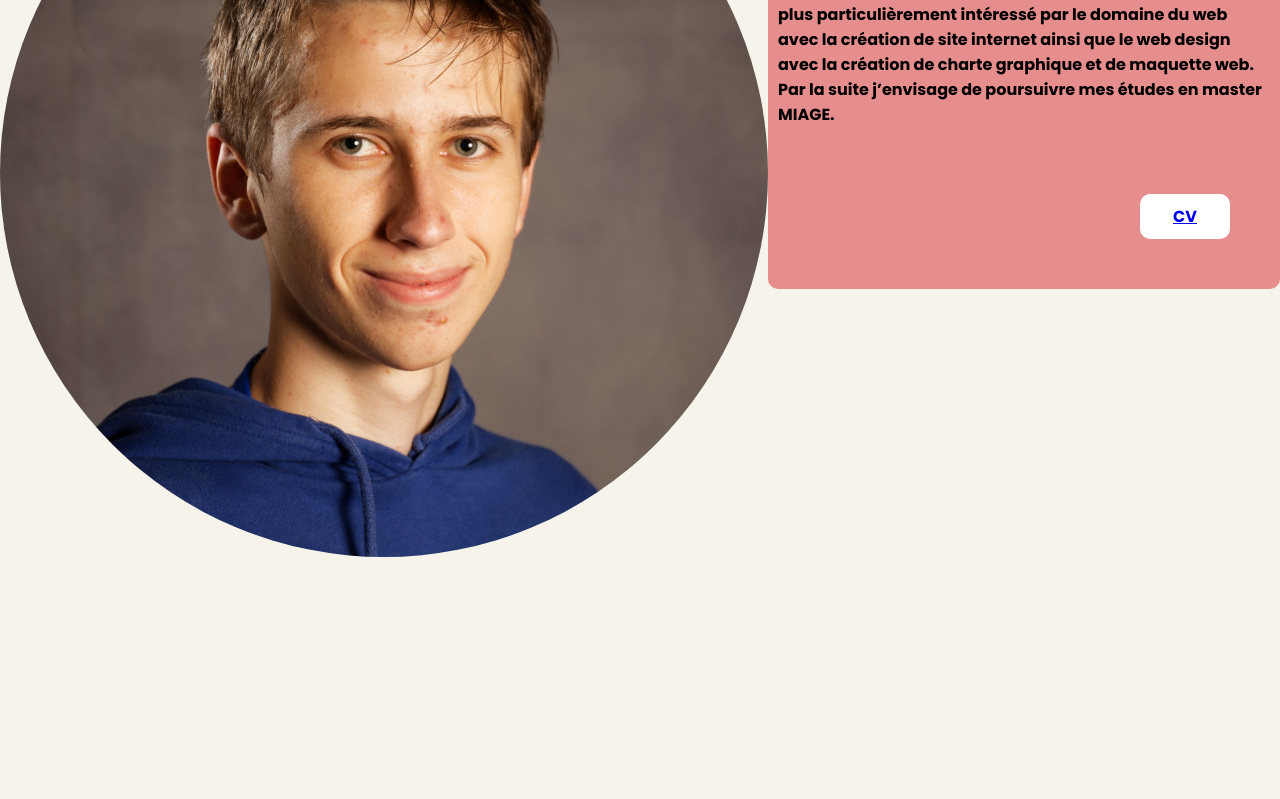
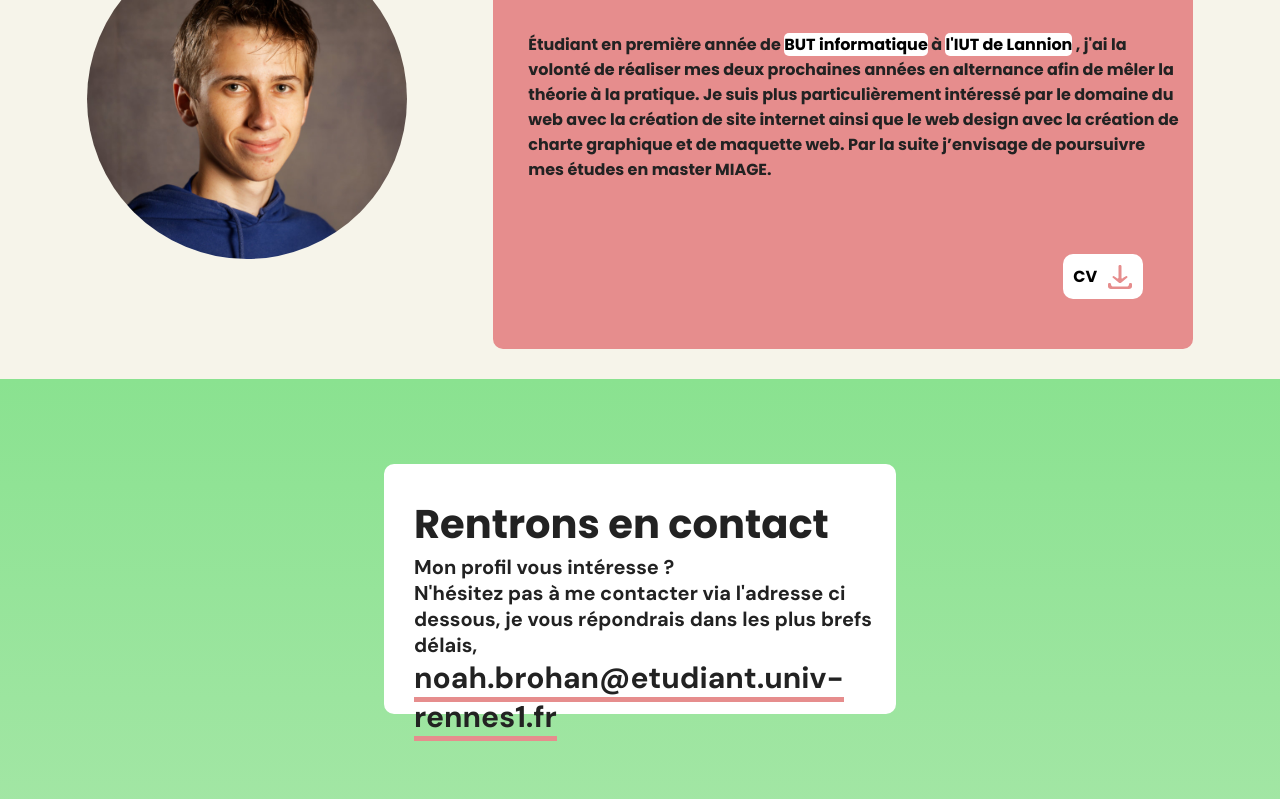
Before and after one commit to Azimuth56/noahdev.fr, a plain HTML site: page index.html in a window 1280 px wide. Shown: the part 1064-1863 px from the top of the page. Before the commit the page ends 1621 px from the top, so only its background shows below. Drawn offline with Linux system fonts and the light colour scheme.

Commit message:
Finition de la partie mon profil + ajout du footer

```diff
--- a/css/style.css
+++ b/css/style.css
@@ -21,6 +21,9 @@ body{
   justify-content: center;
   align-items:flex-start;
 }
+p{
+  color: #222222;
+}
 h1{
   font-family: 'Poppins', sans-serif;
   font-size: 6em;
@@ -33,6 +36,11 @@ h2{
   width: 200px;
   text-align: center;
   text-transform: uppercase;
+  position: relative;
+  left: 50%;
+  transform: translateX(-50%);
+  margin-bottom: 30px;
+  margin-top: 30px;
 }
 #portrait{
   border-radius: 50%;
@@ -42,6 +50,9 @@ h2{
 }
 .wrapper{
   display: flex;
+  justify-content: space-evenly;
+  align-items:center;
+
 }
 .carteRouge{
   background-color: #E68D8D;
@@ -51,12 +62,17 @@ h2{
   font-family: 'Poppins', sans-serif;
   padding: 10px;
   position: relative; /*Il faut que ce soit relative sinon je ne peux pas utiliser position:absolute dans .boutonCV*/
+  padding-left: 35px;
 }
 .carteRouge p:first-child{
   font-size: 50px;
 }
 .carteRouge p:nth-child(2){
   font-size: 35px;
+  margin-top: 10px;
+}
+.carteRouge p:nth-child(3){
+  margin-top: 35px;
 }
 .boutonCV{
   position: absolute;
@@ -68,3 +84,86 @@ h2{
   border-radius: 10px;
   padding: 10px;
 }
+
+.boutonCV{
+  background-image: url('../images/telecharger.svg');
+  background-position: 80% 50%;
+  background-repeat: no-repeat;
+  background-size: 1.5em;
+  width: 5em;
+  text-align: left;
+
+}
+.carteRouge a{
+  background-color: #fff;
+  color: black;
+  text-decoration:none;
+  border-radius: 5px;
+}
+.carteRouge a:hover{
+  color: #8AE290;
+  transition: ease-in-out;
+}
+#portrait{
+  width: 25%;
+  height: 25%;
+}
+
+
+
+/* FOOTER */
+footer{
+  background: linear-gradient(180deg, #8AE290 0%, rgba(138, 226, 144, 0.78) 100%);
+  display: flex;
+  justify-content: center;
+  align-items: center;
+  height: 420px;
+  margin-top: 30px;
+}
+.carteBlanche{
+  background-color: #fff;
+  width: 40%;
+  border-radius: 10px;
+  height: 250px;
+  padding-left: 30px;
+  padding-top: 30px;
+  font-family: 'DM Sans', sans-serif;
+
+
+
+}
+.carteBlanche p:first-child{
+  font-family: 'Poppins', sans-serif;
+  font-size: 40px;
+}
+.carteBlanche p{
+  font-size: 20px;
+}
+.carteBlanche a {
+text-align: center;
+color: #222222;
+font-weight: bold;
+font-size: 30px;
+border-bottom:5px solid #E68D8D;
+text-decoration: none;
+}
+
+.carteBlanche a:link {
+
+}
+
+.carteBlanche a:visited {
+
+}
+
+.carteBlanche a:focus {
+
+}
+
+.carteBlanche a:hover {
+
+}
+
+.carteBlanchea:active {
+
+}
--- a/index.html
+++ b/index.html
@@ -28,9 +28,14 @@
     <link rel="stylesheet" href="css/head.css">
 
     <!-- GOOGLE FONT -->
+    <!-- Police des titres-->
     <link rel="preconnect" href="https://fonts.googleapis.com">
     <link rel="preconnect" href="https://fonts.gstatic.com" crossorigin>
     <link href="https://fonts.googleapis.com/css2?family=Poppins:wght@700&display=swap" rel="stylesheet">
+    <!-- Police des paragraphes-->
+    <link rel="preconnect" href="https://fonts.googleapis.com">
+    <link rel="preconnect" href="https://fonts.gstatic.com" crossorigin>
+    <link href="https://fonts.googleapis.com/css2?family=DM+Sans:wght@700&family=Poppins:wght@700&display=swap" rel="stylesheet">
 </head>
 <body>
     <!-- Première de couverture-->
@@ -46,15 +51,24 @@
             <div class="carteRouge">
                 <p>Noah Brohan</p>
                 <p>Etudiant en informatique</p>
-                <p>Étudiant en première année de BUT informatique,
+                <p>Étudiant en première année de <a href="https://iut-lannion.univ-rennes1.fr/informatique" target="_blank">BUT informatique</a> à <a href="https://iut-lannion.univ-rennes1.fr" target="_blank">l'IUT de Lannion</a>  ,
                     j'ai la volonté de réaliser mes deux prochaines années en alternance afin de mêler la théorie à la pratique.
                     Je suis plus particulièrement intéressé par le domaine du web avec la création de site internet ainsi
                     que le web design avec la création de charte graphique et de maquette web. Par la suite j’envisage de poursuivre mes études en master MIAGE.</p>
-                <div class="boutonCV">
-                    <a href="#">CV</a>
-                </div>
+                    <a href="fichiers/CV BROHAN NOAH.pdf" id="telecharger"><div class="boutonCV">CV</div></a>
+
             </div>
         </div>
     </div>
+
+    <!-- Pied de page-->
+    <footer>
+        <div class="carteBlanche">
+            <p>Rentrons en contact</p>
+            <p>Mon profil vous intéresse ?</p>
+            <p>N'hésitez pas à me contacter via l'adresse ci dessous, je vous répondrais dans les plus brefs délais,</p>
+            <a href="mailto:noah.brohan@etudiant.univ-rennes1.fr">noah.brohan@etudiant.univ-rennes1.fr</a>
+        </div>
+    </footer>
 </body>
 </html>
```
Also changed, not shown: images/telecharger.svg (added), 1 other file.
